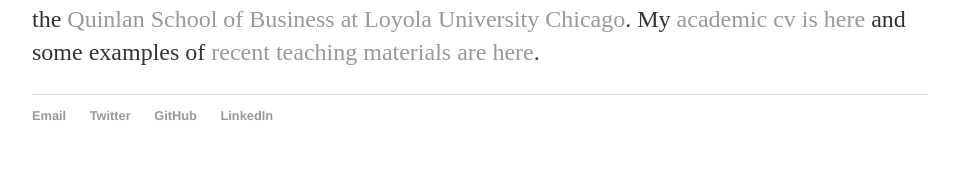
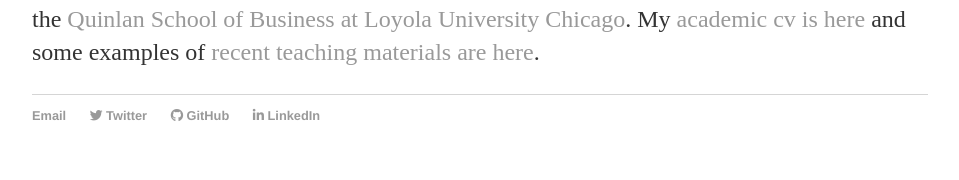
Before and after one commit to kylepeyton/kylepeyton.github.io, a Jekyll site: the page built from index.markdown, in a window 1280 px wide. Shown: the part 734-914 px from the top of the page, without its empty margins (160-1119 px from the left). Built offline with Jekyll 4.4.1, drawn with Linux system fonts in a browser that asks for light colours; nearby versions of some CDN libraries.

Commit message:
Update design-kp.html

```diff
--- a/_layouts/design-kp.html
+++ b/_layouts/design-kp.html
@@ -1,6 +1,7 @@
 <!DOCTYPE html>
 	<html>
 		<head>
+			<script src="https://use.fontawesome.com/1891fd57b1.js"></script>
 			<title> {{ page.title }}</title>
 			<link rel="icon"  type="image/png"    href="https://kylepeyton.github.io/assets/cropic.jpg">
 			<link href="https://fonts.googleapis.com/css?family=Istok+Web" rel="stylesheet">
```
